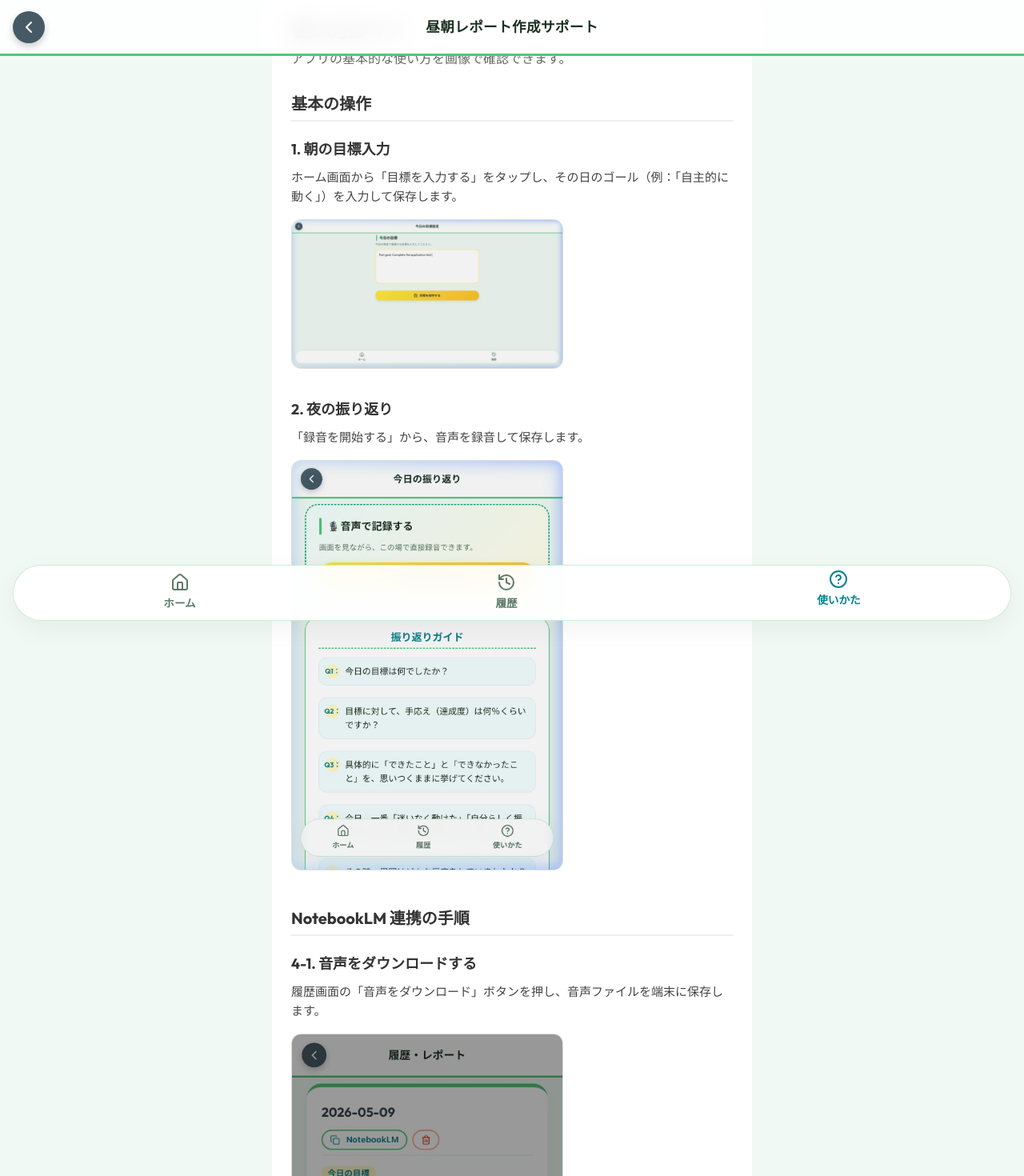
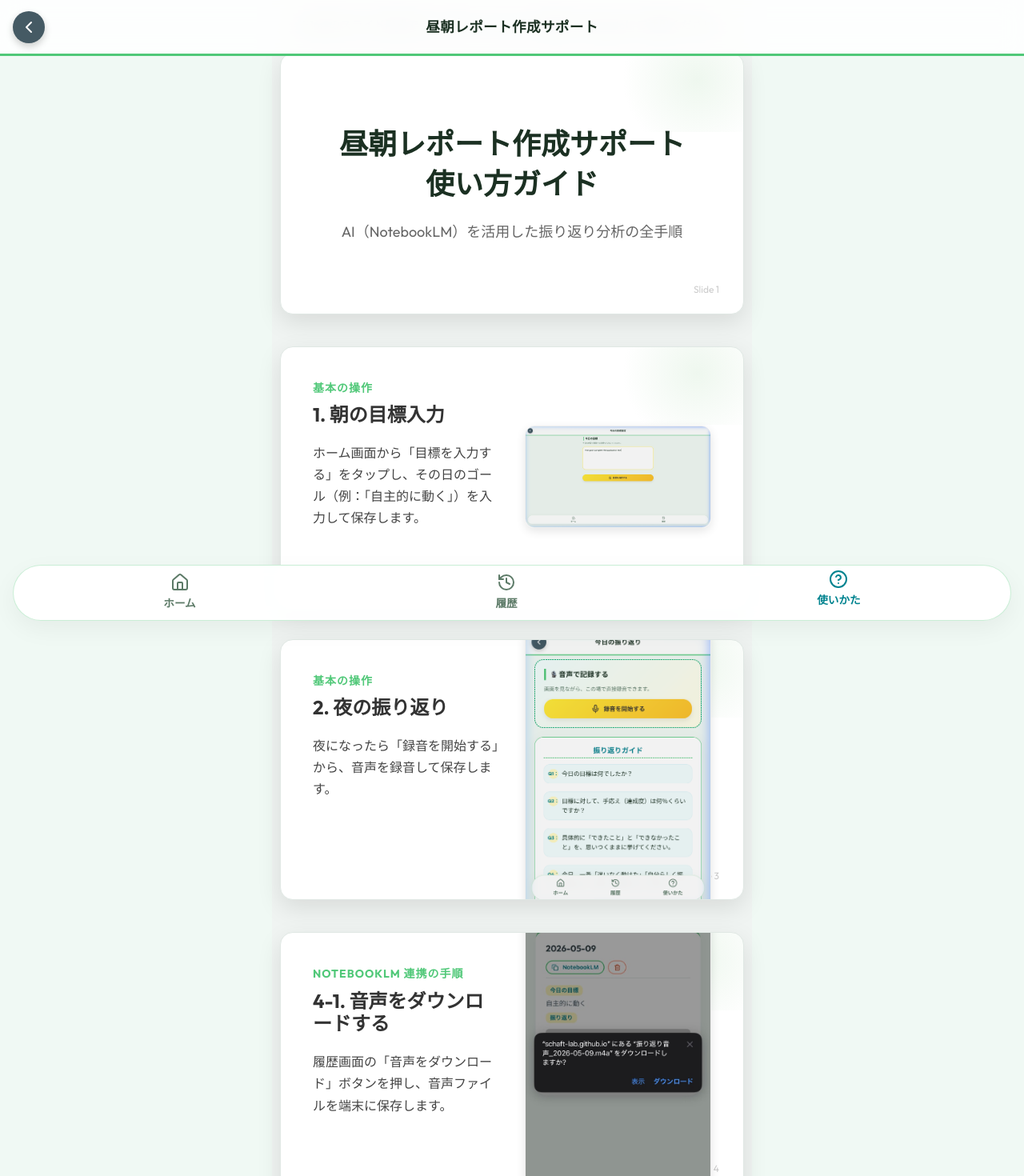
Before and after one commit to SCHAFT-lab/hiruasu-report, a React (Vite) app: page /manual in a window 1280 px wide. Shown: the top 1470 px of the page at 80% size. Built offline with nearby package versions, Linux system fonts and the light colour scheme.

Commit message:
Update: Convert manual to 16:9 Keynote slide deck format

```diff
--- a/src/pages/Manual.jsx
+++ b/src/pages/Manual.jsx
@@ -1,102 +1,131 @@
 import React from 'react';
 
 export function Manual() {
+  const slides = [
+    {
+      title: "昼朝レポート作成サポート\n使い方ガイド",
+      subtitle: "AI（NotebookLM）を活用した振り返り分析の全手順",
+      isTitle: true
+    },
+    {
+      step: "基本の操作",
+      title: "1. 朝の目標入力",
+      description: "ホーム画面から「目標を入力する」をタップし、その日のゴール（例：「自主的に動く」）を入力して保存します。",
+      image: "morning_step.png"
+    },
+    {
+      step: "基本の操作",
+      title: "2. 夜の振り返り",
+      description: "夜になったら「録音を開始する」から、音声を録音して保存します。",
+      image: "night_step.png"
+    },
+    {
+      step: "NotebookLM 連携の手順",
+      title: "4-1. 音声をダウンロードする",
+      description: "履歴画面の「音声をダウンロード」ボタンを押し、音声ファイルを端末に保存します。",
+      image: "download_confirm.png"
+    },
+    {
+      step: "保存場所の確認",
+      title: "端末の「ファイル」アプリ",
+      description: "保存された音声データは、端末内の「ファイル」アプリの中に格納されています。",
+      image: "files_app.png",
+      small: true
+    },
+    {
+      step: "NotebookLM 連携の手順",
+      title: "4-2. NotebookLM を立ち上げる",
+      description: "「NotebookLM」ボタンを押すと、レポート内容がコピーされ、NotebookLMが立ち上がります。",
+      image: "notebooklm_new.png"
+    },
+    {
+      step: "NotebookLM 連携の手順",
+      title: "4-3. ソースをアップロードする",
+      description: "NotebookLMの画面で、先ほど保存した音声ファイルや、コピーしたテキストをソースとして追加（アップロード）します。これでAIによる分析が可能になります。",
+      image: null
+    }
+  ];
+
   return (
-    <div className="content manual-page" style={{ backgroundColor: '#fff', minHeight: '100vh', padding: '24px' }}>
-      <h1 style={{ fontSize: '24px', fontWeight: 'bold', color: '#333', marginBottom: '8px' }}>使い方ガイド</h1>
-      <p style={{ fontSize: '16px', color: '#666', marginBottom: '32px' }}>
-        アプリの基本的な使い方を画像で確認できます。
-      </p>
-
-      {/* 基本の操作 */}
-      <h2 style={{ fontSize: '20px', fontWeight: 'bold', color: '#333', borderBottom: '2px solid #eee', paddingBottom: '8px', marginBottom: '24px' }}>
-        基本の操作
-      </h2>
-
-      <div style={{ marginBottom: '40px' }}>
-        <h3 style={{ fontSize: '18px', fontWeight: 'bold', color: '#333', marginBottom: '12px' }}>
-          1. 朝の目標入力
-        </h3>
-        <p style={{ fontSize: '15px', color: '#444', lineHeight: '1.6', marginBottom: '16px' }}>
-          ホーム画面から「目標を入力する」をタップし、その日のゴール（例：「自主的に動く」）を入力して保存します。
-        </p>
-        <div style={{ borderRadius: '12px', overflow: 'hidden', border: '1px solid #ddd', maxWidth: '340px' }}>
-          <img src={`${import.meta.env.BASE_URL}guides/morning_step.png`} alt="朝の目標入力" style={{ width: '100%', display: 'block' }} />
-        </div>
+    <div className="content manual-slides" style={{ backgroundColor: '#f0f4f2', padding: '20px 10px' }}>
+      <div style={{ textAlign: 'center', marginBottom: '24px' }}>
+        <p className="text-sm text-muted">※16:9のスライド形式です。スクリーンショットを撮ってKeynoteにご活用ください。</p>
       </div>
 
-      <div style={{ marginBottom: '48px' }}>
-        <h3 style={{ fontSize: '18px', fontWeight: 'bold', color: '#333', marginBottom: '12px' }}>
-          2. 夜の振り返り
-        </h3>
-        <p style={{ fontSize: '15px', color: '#444', lineHeight: '1.6', marginBottom: '16px' }}>
-          「録音を開始する」から、音声を録音して保存します。
-        </p>
-        <div style={{ borderRadius: '12px', overflow: 'hidden', border: '1px solid #ddd', maxWidth: '340px' }}>
-          <img src={`${import.meta.env.BASE_URL}guides/night_step.png`} alt="夜の振り返り" style={{ width: '100%', display: 'block' }} />
-        </div>
-      </div>
-
-      {/* NotebookLM 連携の手順 */}
-      <h2 style={{ fontSize: '20px', fontWeight: 'bold', color: '#333', borderBottom: '2px solid #eee', paddingBottom: '8px', marginBottom: '24px' }}>
-        NotebookLM 連携の手順
-      </h2>
-
-      <div style={{ marginBottom: '40px' }}>
-        <h3 style={{ fontSize: '18px', fontWeight: 'bold', color: '#333', marginBottom: '12px' }}>
-          4-1. 音声をダウンロードする
-        </h3>
-        <p style={{ fontSize: '15px', color: '#444', lineHeight: '1.6', marginBottom: '16px' }}>
-          履歴画面の「音声をダウンロード」ボタンを押し、音声ファイルを端末に保存します。
-        </p>
-        <div style={{ borderRadius: '12px', overflow: 'hidden', border: '1px solid #ddd', maxWidth: '340px', marginBottom: '16px' }}>
-          <img src={`${import.meta.env.BASE_URL}guides/download_confirm.png`} alt="ダウンロード確認" style={{ width: '100%', display: 'block' }} />
-        </div>
-        <p style={{ fontSize: '14px', color: '#666', marginBottom: '12px' }}>
-          ※保存された音声は、端末の「ファイル」アプリ内に保存されます。
-        </p>
-        <div style={{ borderRadius: '12px', overflow: 'hidden', border: '1px solid #ddd', maxWidth: '180px' }}>
-          <img src={`${import.meta.env.BASE_URL}guides/files_app.png`} alt="ファイルアプリ" style={{ width: '100%', display: 'block' }} />
-        </div>
-      </div>
-
-      <div style={{ marginBottom: '40px' }}>
-        <h3 style={{ fontSize: '18px', fontWeight: 'bold', color: '#333', marginBottom: '12px' }}>
-          4-2. NotebookLM を立ち上げる
-        </h3>
-        <p style={{ fontSize: '15px', color: '#444', lineHeight: '1.6', marginBottom: '16px' }}>
-          「NotebookLM」ボタンを押すと、レポート内容がコピーされ、NotebookLMが立ち上がります。
-        </p>
-        <div style={{ borderRadius: '12px', overflow: 'hidden', border: '1px solid #ddd', maxWidth: '340px' }}>
-          <img src={`${import.meta.env.BASE_URL}guides/notebooklm_new.png`} alt="NotebookLM新規作成" style={{ width: '100%', display: 'block' }} />
-        </div>
-      </div>
-
-      <div style={{ paddingBottom: '64px' }}>
-        <h3 style={{ fontSize: '18px', fontWeight: 'bold', color: '#333', marginBottom: '12px' }}>
-          4-3. ソースをアップロードする
-        </h3>
-        <p style={{ fontSize: '15px', color: '#444', lineHeight: '1.6', marginBottom: '32px' }}>
-          NotebookLMの画面で、先ほど保存した音声ファイルや、コピーしたテキストをソースとして追加（アップロード）します。これでAIによる振り返り分析が可能です。
-        </p>
-        <div style={{ textAlign: 'center' }}>
-          <a
-            href="https://notebooklm.google.com/"
-            target="_blank"
-            rel="noopener noreferrer"
+      <div style={{ display: 'flex', flexDirection: 'column', gap: '40px', alignItems: 'center' }}>
+        {slides.map((slide, index) => (
+          <div
+            key={index}
             style={{
-              display: 'inline-block',
-              padding: '16px 48px',
-              backgroundColor: '#FFCC33',
-              color: '#1B3022',
-              fontWeight: 'bold',
-              borderRadius: '8px',
-              textDecoration: 'none'
+              width: '100%',
+              maxWidth: '800px',
+              aspectRatio: '16 / 9',
+              backgroundColor: '#fff',
+              borderRadius: '16px',
+              boxShadow: '0 10px 30px rgba(0,0,0,0.1)',
+              padding: '40px',
+              display: 'flex',
+              flexDirection: 'column',
+              justifyContent: slide.isTitle ? 'center' : 'flex-start',
+              position: 'relative',
+              overflow: 'hidden',
+              border: '1px solid #e0e8e4'
             }}
           >
-            NotebookLM を開く
-          </a>
-        </div>
+            {/* 装飾用背景 */}
+            <div style={{
+              position: 'absolute',
+              top: '-10%',
+              right: '-10%',
+              width: '40%',
+              height: '40%',
+              background: 'radial-gradient(circle, rgba(200,230,201,0.3) 0%, rgba(255,255,255,0) 70%)',
+              zIndex: 0
+            }} />
+
+            {slide.isTitle ? (
+              <div style={{ textAlign: 'center', zIndex: 1 }}>
+                <h1 style={{ fontSize: '36px', fontWeight: '900', color: '#1B3022', lineHeight: '1.4', whiteSpace: 'pre-wrap', marginBottom: '20px' }}>
+                  {slide.title}
+                </h1>
+                <p style={{ fontSize: '18px', color: '#666' }}>{slide.subtitle}</p>
+              </div>
+            ) : (
+              <div style={{ display: 'flex', height: '100%', gap: '32px', zIndex: 1 }}>
+                <div style={{ flex: '1', display: 'flex', flexDirection: 'column' }}>
+                  <span style={{ fontSize: '14px', fontWeight: 'bold', color: 'var(--accent-mint)', textTransform: 'uppercase', letterSpacing: '1px', marginBottom: '8px' }}>
+                    {slide.step}
+                  </span>
+                  <h2 style={{ fontSize: '24px', fontWeight: 'bold', color: '#333', marginBottom: '20px' }}>
+                    {slide.title}
+                  </h2>
+                  <p style={{ fontSize: '16px', color: '#444', lineHeight: '1.7' }}>
+                    {slide.description}
+                  </p>
+                </div>
+
+                {slide.image && (
+                  <div style={{ flex: '1', display: 'flex', alignItems: 'center', justifyContent: 'center' }}>
+                    <div style={{
+                      width: slide.small ? '60%' : '100%',
+                      borderRadius: '12px',
+                      overflow: 'hidden',
+                      boxShadow: '0 4px 12px rgba(0,0,0,0.1)',
+                      border: '1px solid #eee'
+                    }}>
+                      <img src={`${import.meta.env.BASE_URL}guides/${slide.image}`} alt={slide.title} style={{ width: '100%', display: 'block' }} />
+                    </div>
+                  </div>
+                )}
+              </div>
+            )}
+
+            {/* ページ番号 */}
+            <div style={{ position: 'absolute', bottom: '20px', right: '30px', fontSize: '12px', color: '#ccc' }}>
+              Slide {index + 1}
+            </div>
+          </div>
+        ))}
       </div>
     </div>
   );
```
